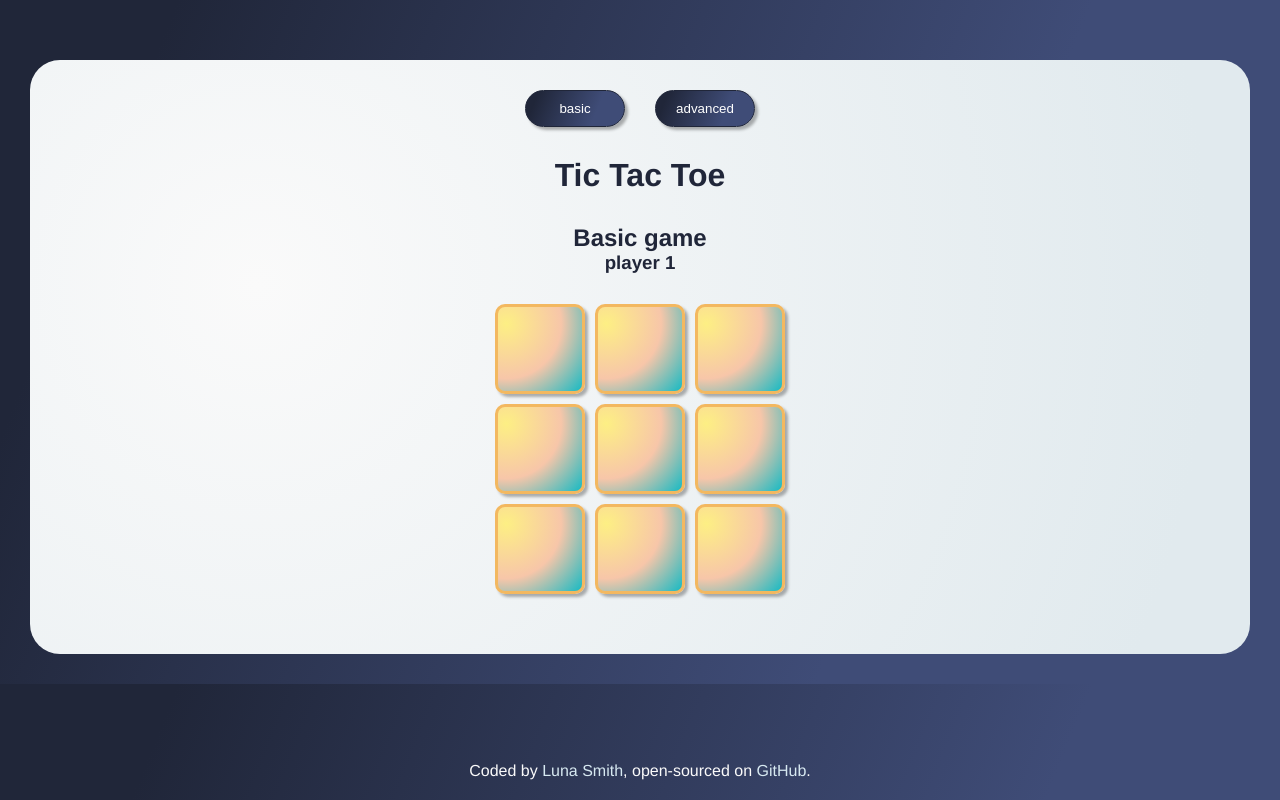
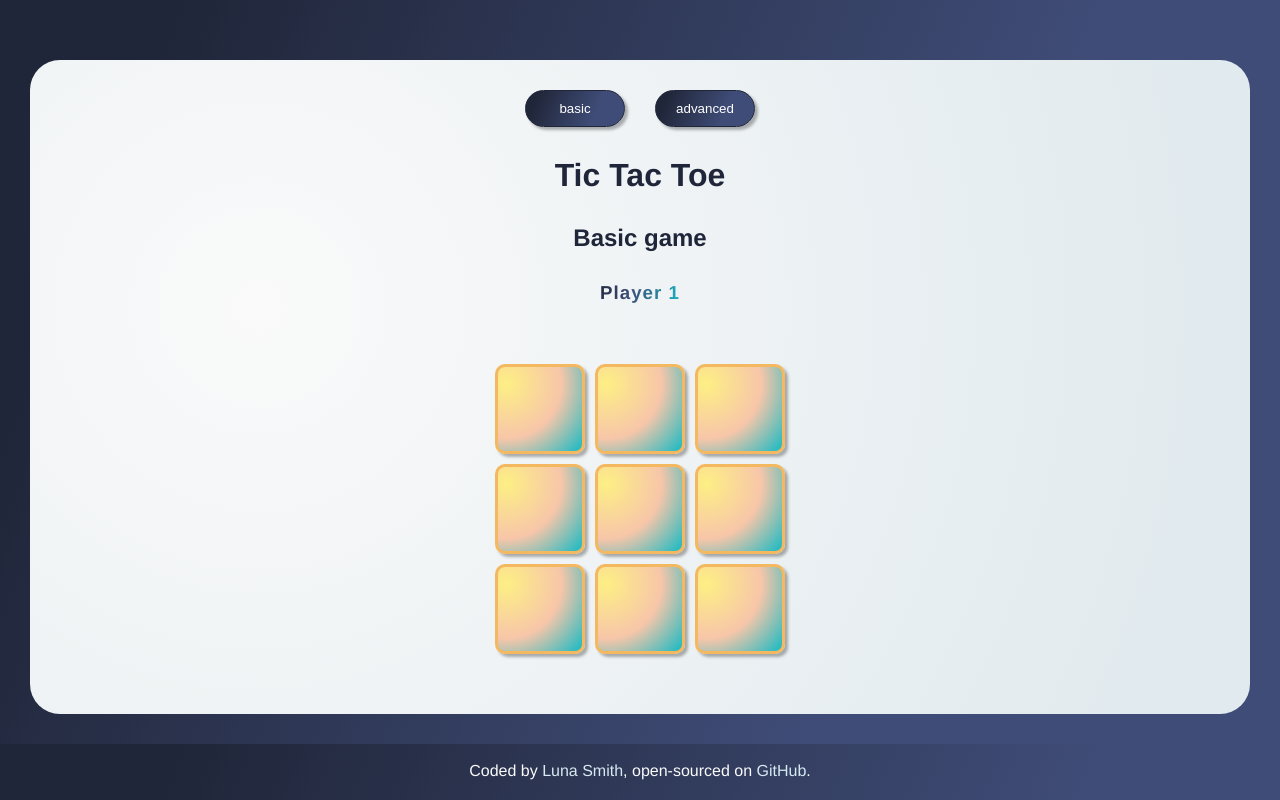
Before and after one commit to Lu-Smith/tic_tac_toe_vue, a Vue app: page / in a window 1280 px wide. Built offline with nearby package versions, Linux system fonts and the light colour scheme.

Commit message:
Updated h3 style

```diff
--- a/src/assets/global.css
+++ b/src/assets/global.css
@@ -20,6 +20,16 @@ button {
     width: 100px;
 }
 
-h1 {
+h1, h3 {
     margin: 30px 0;
 }
+
+h3 {
+    background: radial-gradient(circle at 10% 20%, rgb(32, 38, 57) 0%, rgb(63, 76, 119) 34.2%, rgb(21, 186, 196) 90.3%);
+    -webkit-background-clip: text;
+    color: transparent;
+    display: inline-block;
+    width: 110px;
+    font-weight: bold;
+    letter-spacing: 1px;
+}
--- a/src/components/BasicGame/BasicGame.vue
+++ b/src/components/BasicGame/BasicGame.vue
@@ -13,15 +13,15 @@ export default {
   },
   data() {
     return {
-      player: 'player 1'
+      player: 'Player 1'
     };
   },
   methods: {
     handleMove() {
-      if (this.player === 'player 1') {
-        this.player = 'player 2'
+      if (this.player === 'Player 1') {
+        this.player = 'Player 2'
       } else {
-        this.player = 'player 1'
+        this.player = 'Player 1'
       }
     }
   }
```
